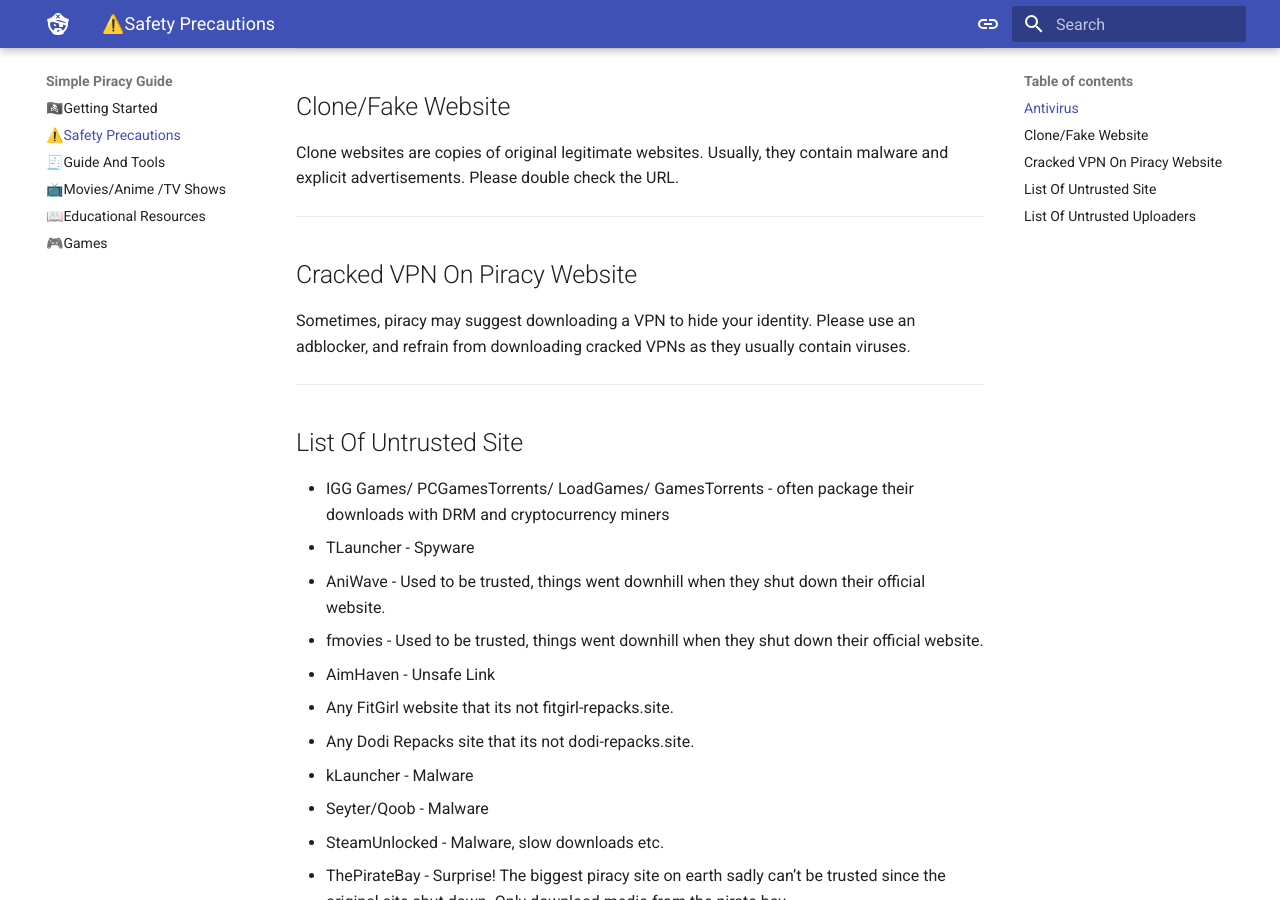
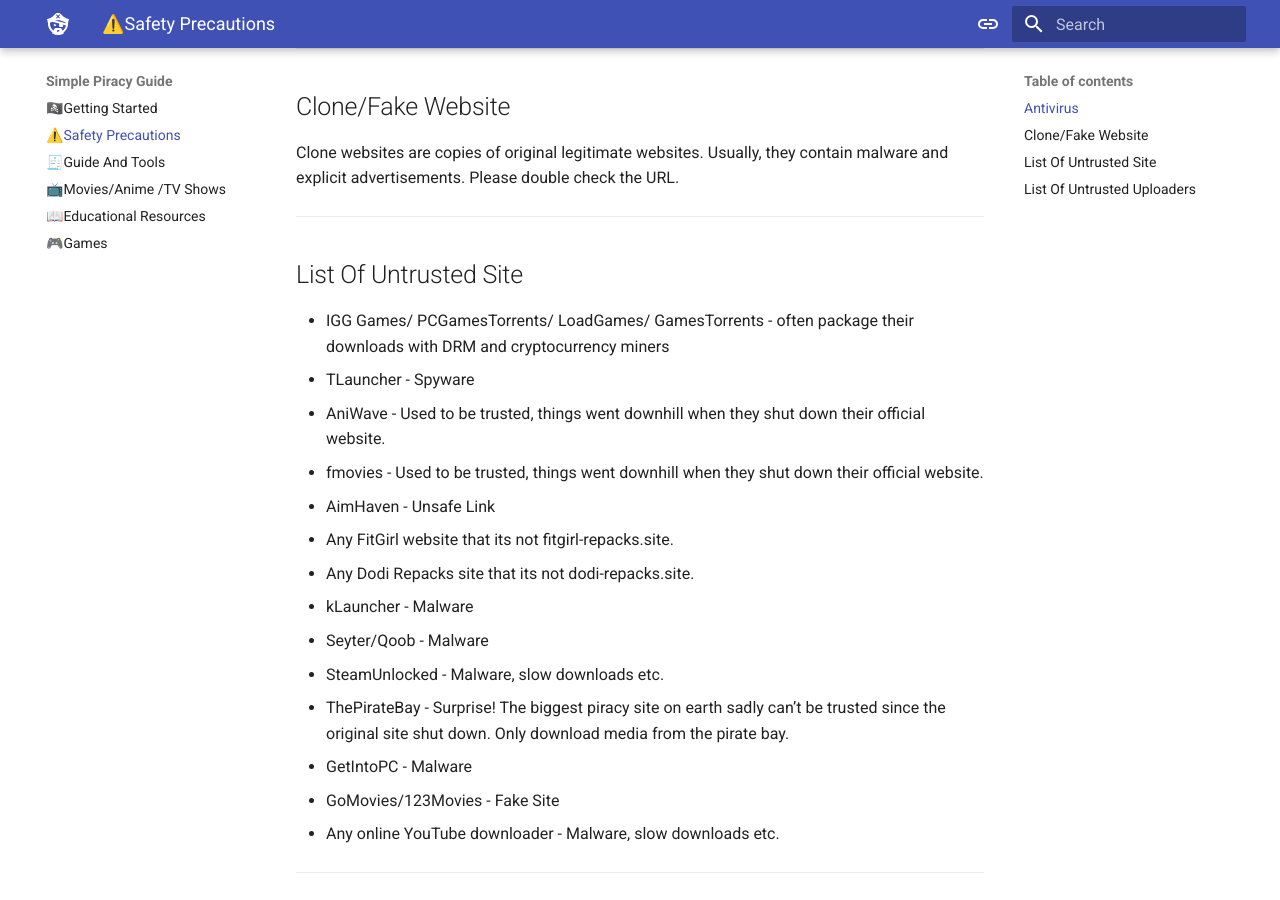
Before and after one commit to eli32-vlc/simple-piracy-guide, an MkDocs documentation site: the page built from docs/safety-precautions.md, in a window 1280 px wide and 900 px high, scrolled down 301 px. Built offline with MkDocs 1.6.1 and Material for MkDocs 9.7.7, drawn with Linux system fonts in a browser that asks for light colours.

Commit message:
Update safety-precautions.md

```diff
--- a/docs/safety-precautions.md
+++ b/docs/safety-precautions.md
@@ -8,11 +8,6 @@
 ## Clone/Fake Website
 
 Clone websites are copies of original legitimate websites. Usually, they contain malware and explicit advertisements. Please double check the URL.
-
----
-## Cracked VPN On Piracy Website
-
-Sometimes, piracy may suggest downloading a VPN to hide your identity. Please use an adblocker, and refrain from downloading cracked VPNs as they usually contain viruses.
 
 ---
 ## List Of Untrusted Site
```
